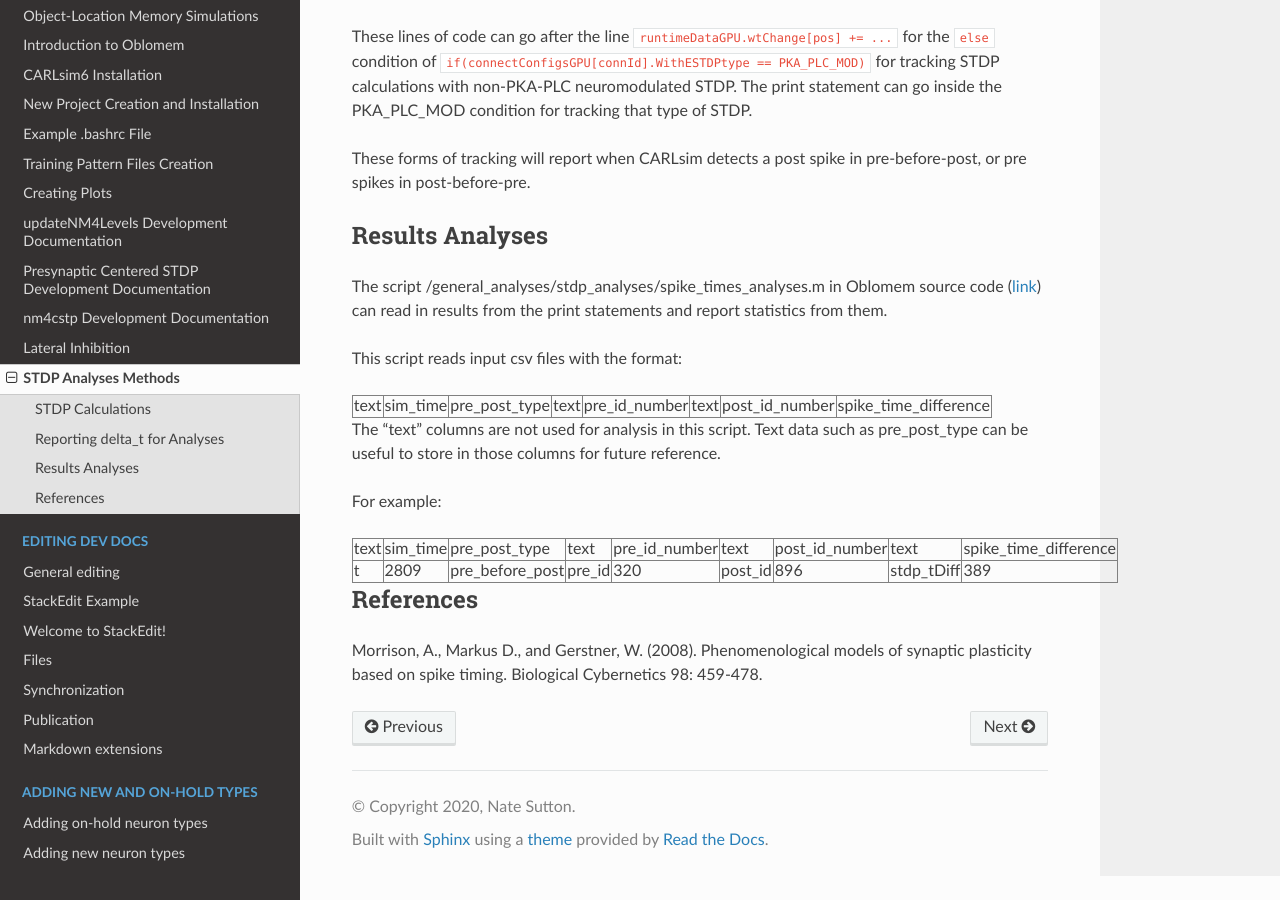
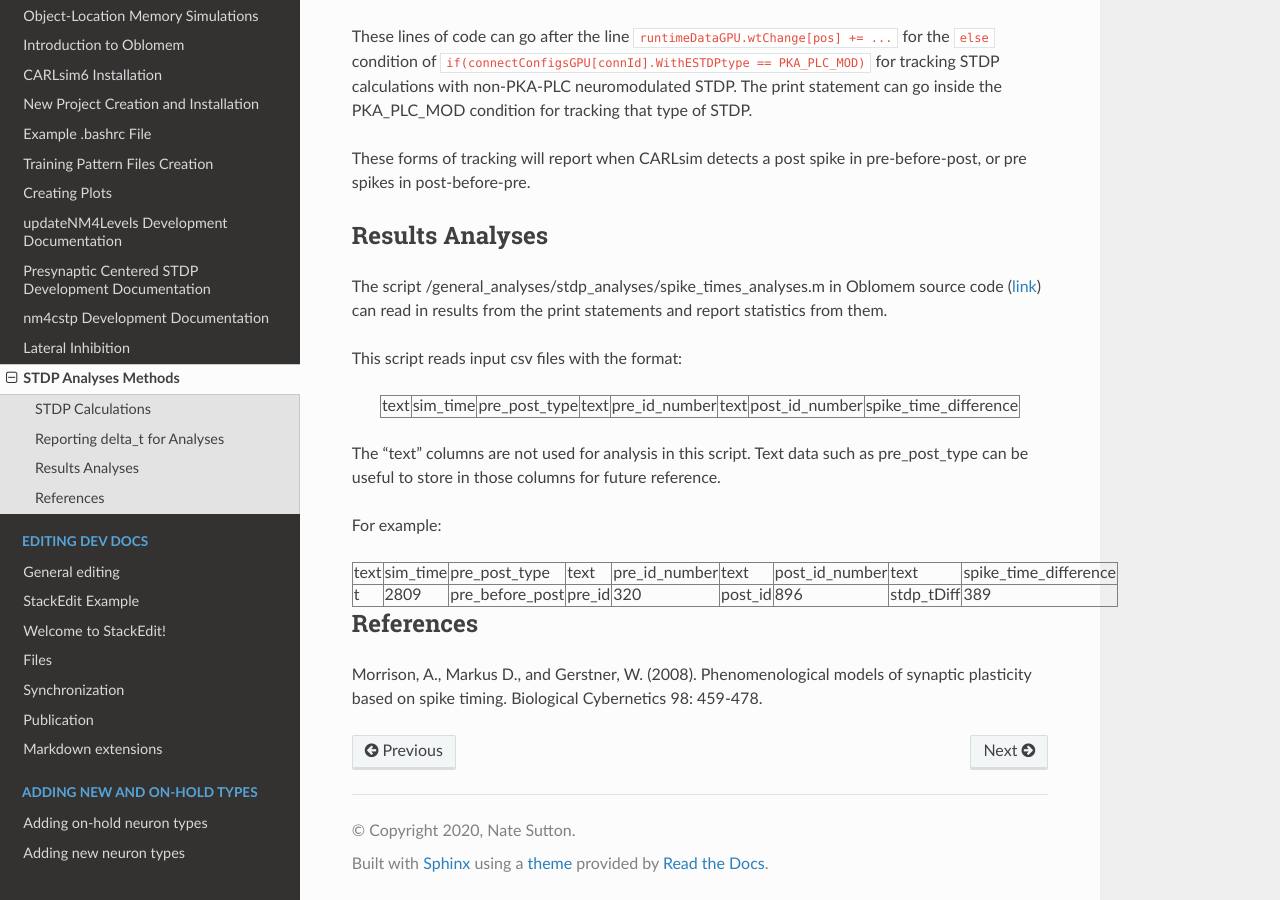
Before and after one commit to Hippocampome-Org/hco_dev_docs, a Sphinx documentation site: the page built from docs/oblomem/stdp_analyses.md, in a window 1280 px wide and 900 px high, scrolled down 1549 px. Built offline with Sphinx 7.4.7 and the Read the Docs theme 3.1.0, drawn with Linux system fonts in a browser that asks for light colours.

Commit message:
added stdp_analyses document

```diff
--- a/docs/oblomem/stdp_analyses.md
+++ b/docs/oblomem/stdp_analyses.md
@@ -46,17 +46,21 @@ These forms of tracking will report when CARLsim detects a post spike in pre-bef
 The script /general_analyses/stdp_analyses/spike_times_analyses.m in Oblomem source code ([link](https://github.com/Hippocampome-Org/oblomem)) can read in results from the print statements and report statistics from them.
 
 This script reads input csv files with the format:
+<center>
 <table border=1>
 	<tr><td>text</td><td>sim_time</td><td>pre_post_type</td><td>text</td><td>pre_id_number</td><td>text</td><td>post_id_number</td><td>spike_time_difference</td></tr>
 </table>
+</center>
 
-The "text" columns are not used for analysis in this script. Text data such as pre_post_type can be useful to store in those columns for future reference.
+<br>The "text" columns are not used for analysis in this script. Text data such as pre_post_type can be useful to store in those columns for future reference.
 
 For example:
+<center>
 <table border=1>
 	<tr><td>text</td><td>sim_time</td><td>pre_post_type</td><td>text</td><td>pre_id_number</td><td>text</td><td>post_id_number</td><td>text</td><td>spike_time_difference</td></tr>
 	<tr><td>t</td><td>2809</td><td>pre_before_post</td><td>pre_id</td><td>320</td><td>post_id</td><td>896</td><td>stdp_tDiff</td><td>389</td></tr>
 </table>
+</center>
 
 ## References
 
```
